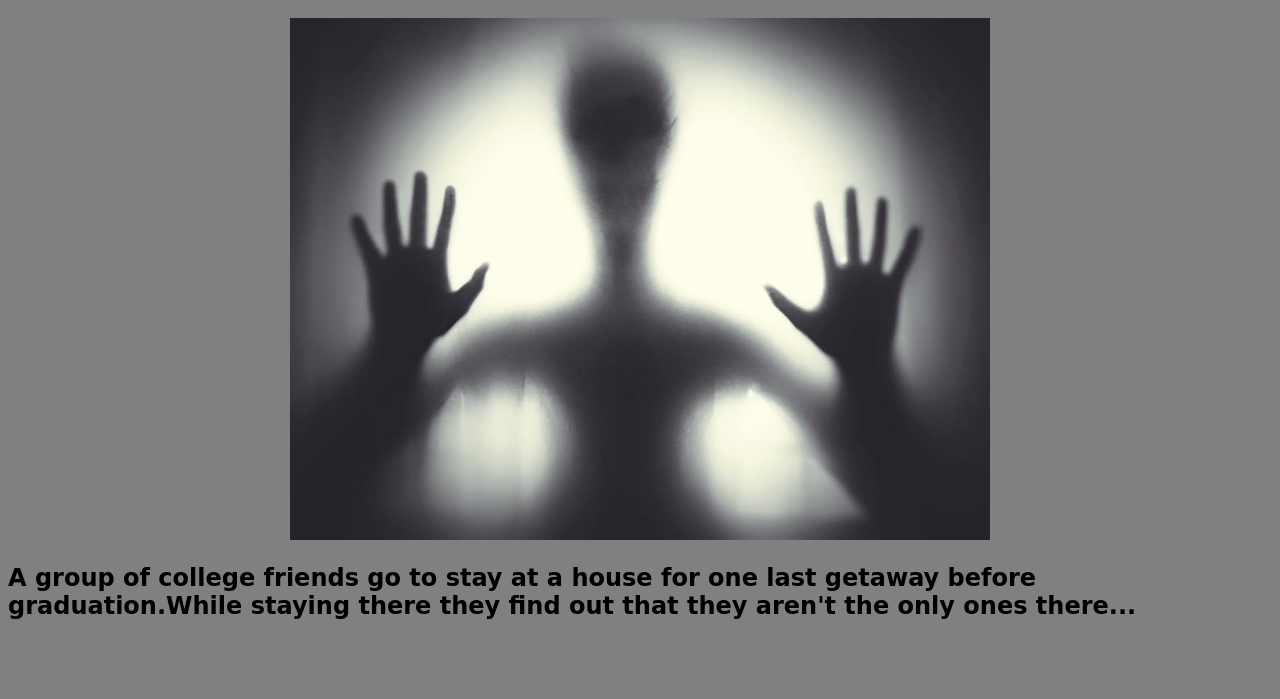
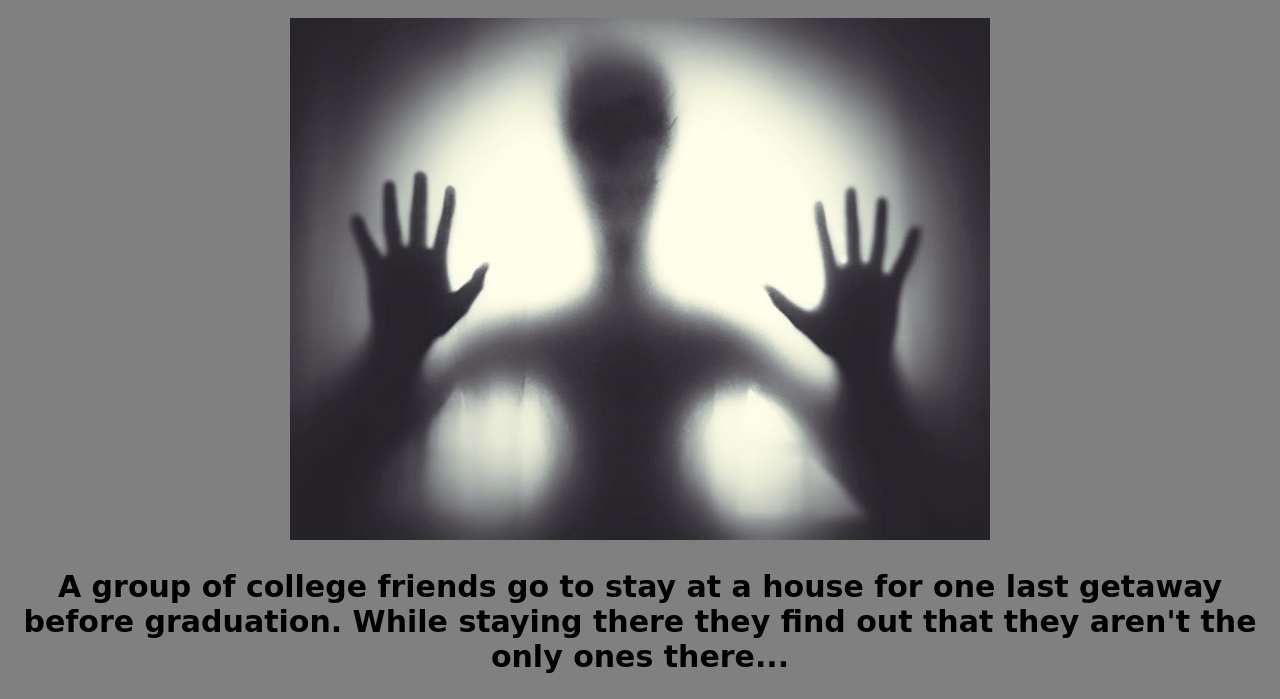
Before and after one commit to chrisoulam7947/Movie-Webpage, a plain HTML site: page index.html in a window 1280 px wide. Shown: the part 132-831 px from the top of the page. Before the commit the page ends 800 px from the top, so only its background shows below. Drawn offline with Linux system fonts and the light colour scheme; a web font is replaced by a local one.

Commit message:
save changes

```diff
--- a/style.css
+++ b/style.css
@@ -9,9 +9,11 @@ h1 {
 }
 h2{
  font-family: 'Jolly Lodger', cursive;
+  text-align: center;
+   font-size: 30px;
 }
 
 #creepy {
-    text-align: center;
+text-align: center;
 
 }
```
Also changed, not shown: index.html (+1 -1 lines).
